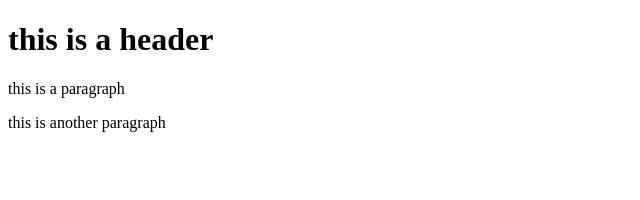
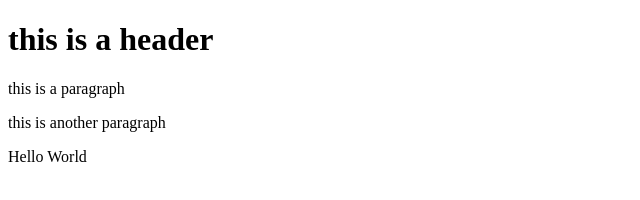
Before and after one commit to natetruong/git-test, a website: page index.html in a window 1280 px wide. Shown: the whole page, without its empty margins (0-640 px from the left). Drawn offline with Linux system fonts and the light colour scheme.

Commit message:
Using NPM

```diff
--- a/index.html
+++ b/index.html
@@ -4,5 +4,6 @@
         <h1> this is a header</h1>
         <p>this is a paragraph</p>
         <P> this is another paragraph</P>
+        <p> Hello World</p>
     </body>
 </html>
```
Also changed, not shown: package.json (added, +24 -0 lines), 2 other files.
